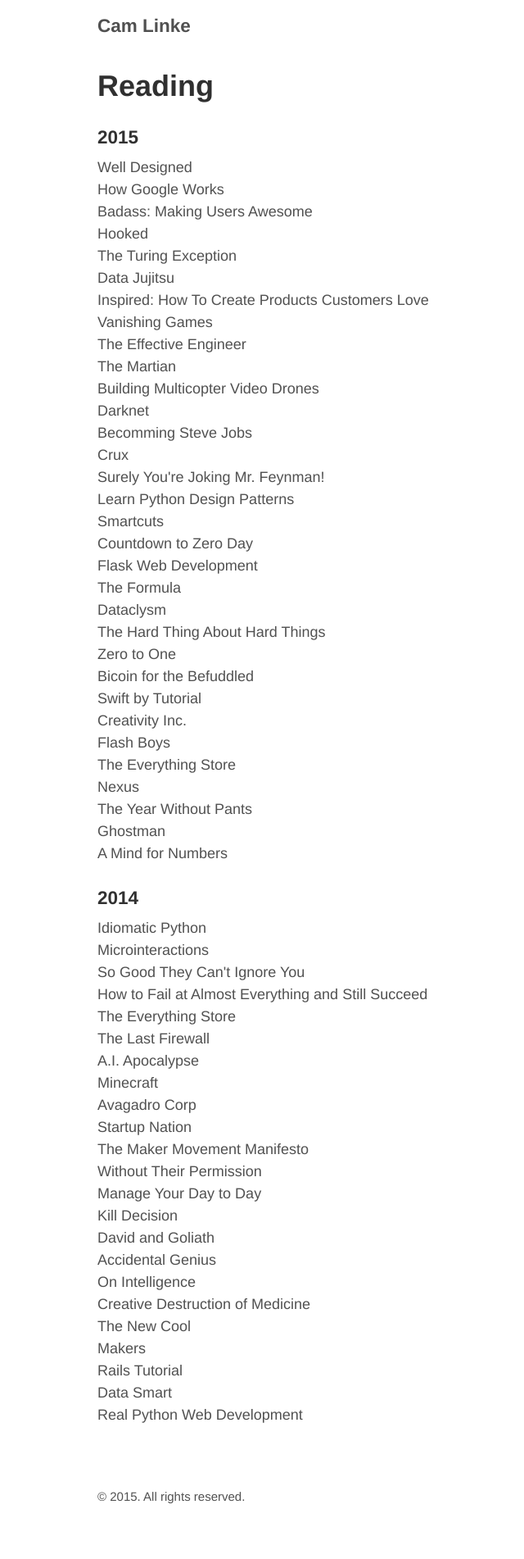
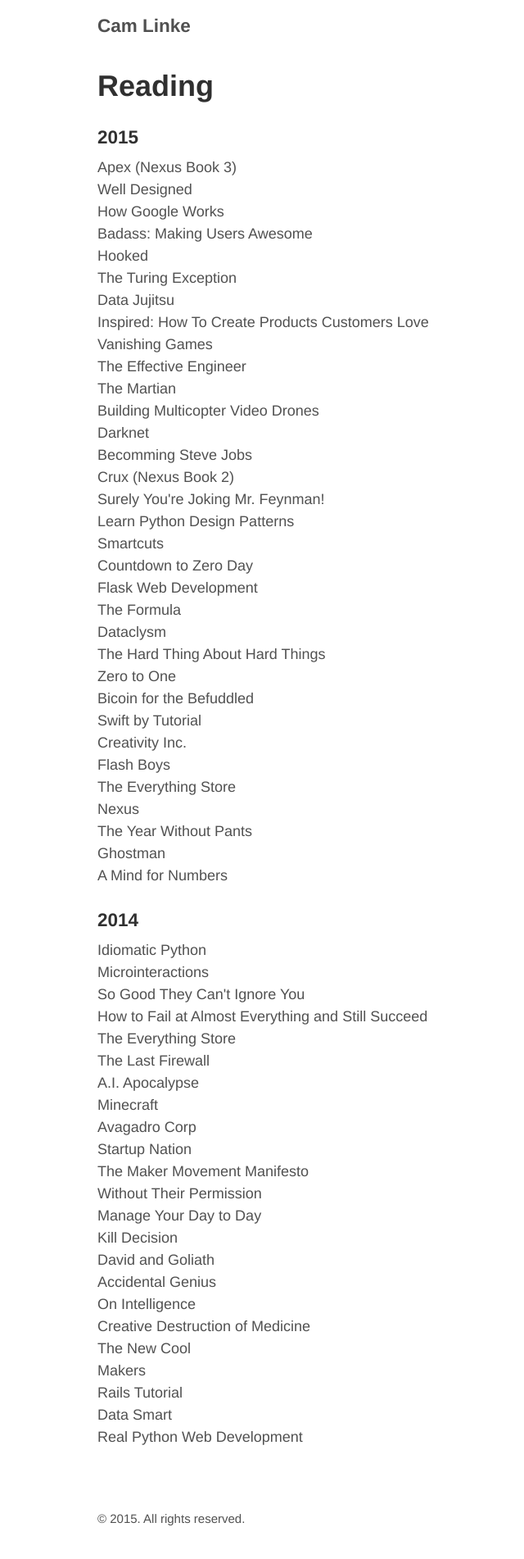
Before and after one commit to camlinke/camlinke.github.io, a Jekyll site: the page built from reading.md, in a window 1280 px wide. Shown: the whole page at 82% size, without its empty margins (206-846 px from the left). Built offline with Jekyll 4.4.1, drawn with Linux system fonts in a browser that asks for light colours; nearby versions of some CDN libraries; before the commit the page ends 1875 px from its top, so only the background shows below that.

Commit message:
updated reading list

```diff
--- a/reading.md
+++ b/reading.md
@@ -5,6 +5,7 @@
 
 <h3>2015</h3>
 <ul class="frontpage-list">
+    <li>Apex (Nexus Book 3)</li>
     <li>Well Designed</li>
     <li>How Google Works</li>
     <li>Badass: Making Users Awesome</li>
@@ -18,7 +19,7 @@
     <li>Building Multicopter Video Drones</li>
     <li>Darknet</li>
     <li>Becomming Steve Jobs</li>
-    <li>Crux</li>
+    <li>Crux (Nexus Book 2)</li>
     <li>Surely You're Joking Mr. Feynman!</li>
     <li>Learn Python Design Patterns</li>
     <li>Smartcuts</li>
```
